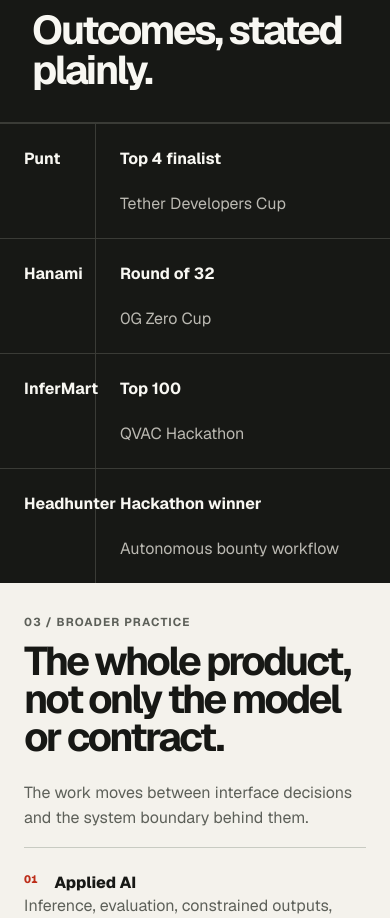
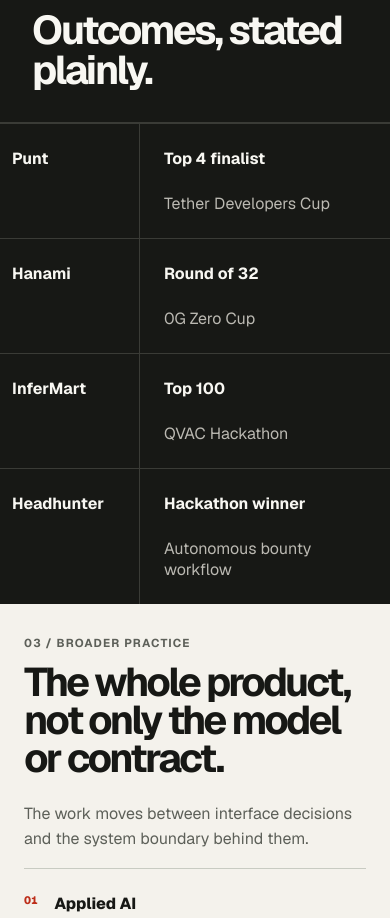
Before and after one commit to ajanaku1/bambam, a Next.js app: page / in a window 390 px wide. Shown: the part 5100-6018 px from the top of the page. Built offline with nearby package versions, Linux system fonts and the light colour scheme.

Commit message:
fix: protect mobile results spacing

```diff
--- a/scripts/verify-portfolio.mjs
+++ b/scripts/verify-portfolio.mjs
@@ -61,6 +61,7 @@ assert.ok(
   !source.includes('@import "tailwindcss"'),
   "The plain CSS portfolio must not depend on Tailwind import resolution",
 );
+expectText(source, "grid-template-columns: 8.75rem minmax(0, 1fr)");
 
 [
   /transition-all/,
--- a/src/app/globals.css
+++ b/src/app/globals.css
@@ -778,7 +778,12 @@ section {
   }
 
   .results-ledger > div {
-    grid-template-columns: 6rem minmax(0, 1fr);
+    grid-template-columns: 8.75rem minmax(0, 1fr);
+  }
+
+  .results-ledger dt {
+    padding-inline: var(--space-3);
+    overflow-wrap: anywhere;
   }
 
   .practice-section {
```
